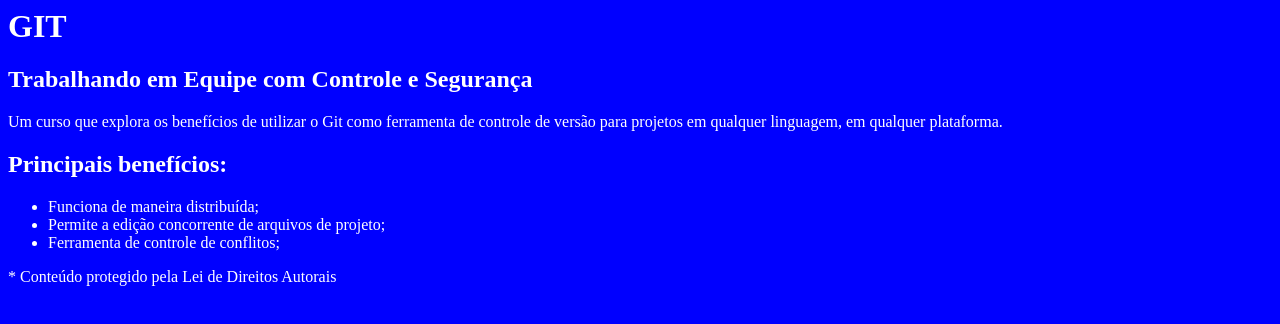
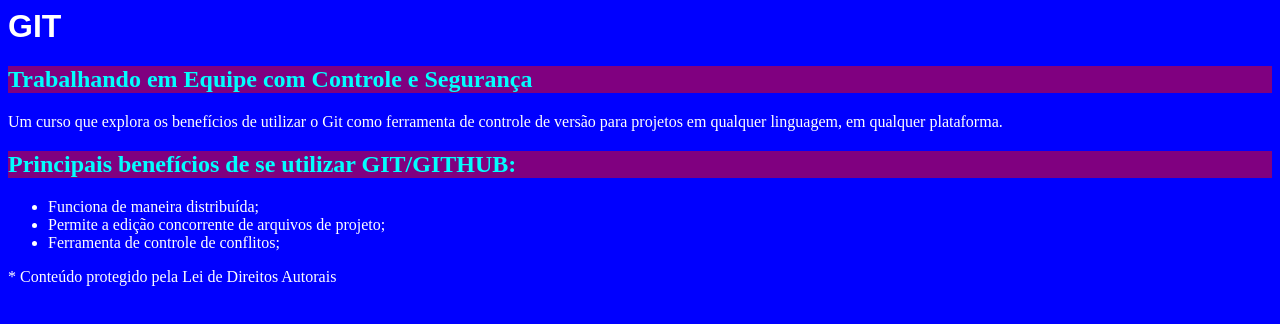
Before and after one commit to evandrocoimbra/curso-git, a plain HTML site: page index.html in a window 1280 px wide. Drawn offline with Linux system fonts and the light colour scheme.

Commit message:
adicionado estilo H1 H2, alterado benefícios no index

```diff
--- a/estilo.css
+++ b/estilo.css
@@ -2,3 +2,12 @@ body {
 	background-color: blue;
 	color: white;
 }
+
+h1 {
+	font-family: "Arial"
+}
+
+h2 {
+	color: cyan;
+	background-color: purple;
+}
--- a/index.html
+++ b/index.html
@@ -10,7 +10,7 @@
    	<p>
    	Um curso que explora os benefícios de utilizar o Git como ferramenta de controle de versão para projetos em qualquer linguagem, em qualquer plataforma. </p>
 
-   	<h2>Principais benefícios:</h2>
+   	<h2>Principais benefícios de se utilizar GIT/GITHUB:</h2>
    	<ul>
    		<li>Funciona de maneira distribuída;</li>
    		<li>Permite a edição concorrente de arquivos de projeto;</li>
```
